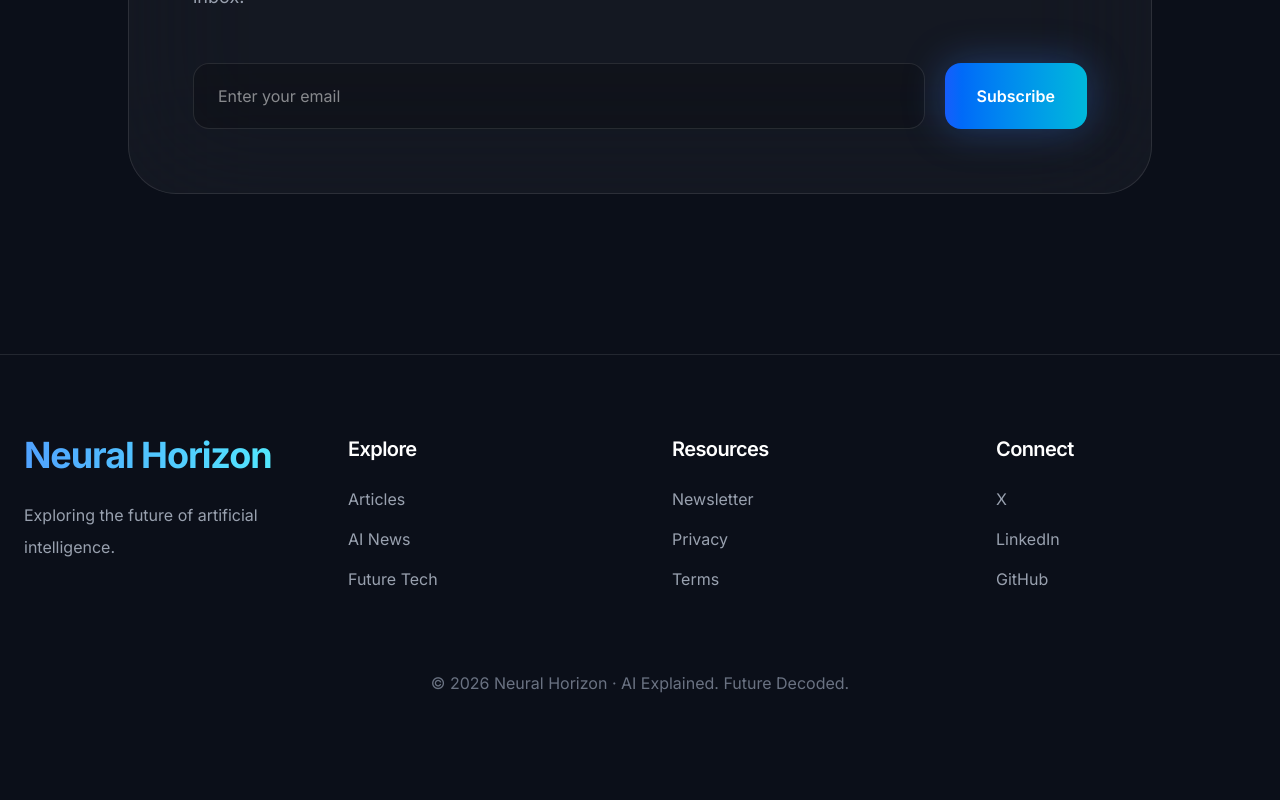
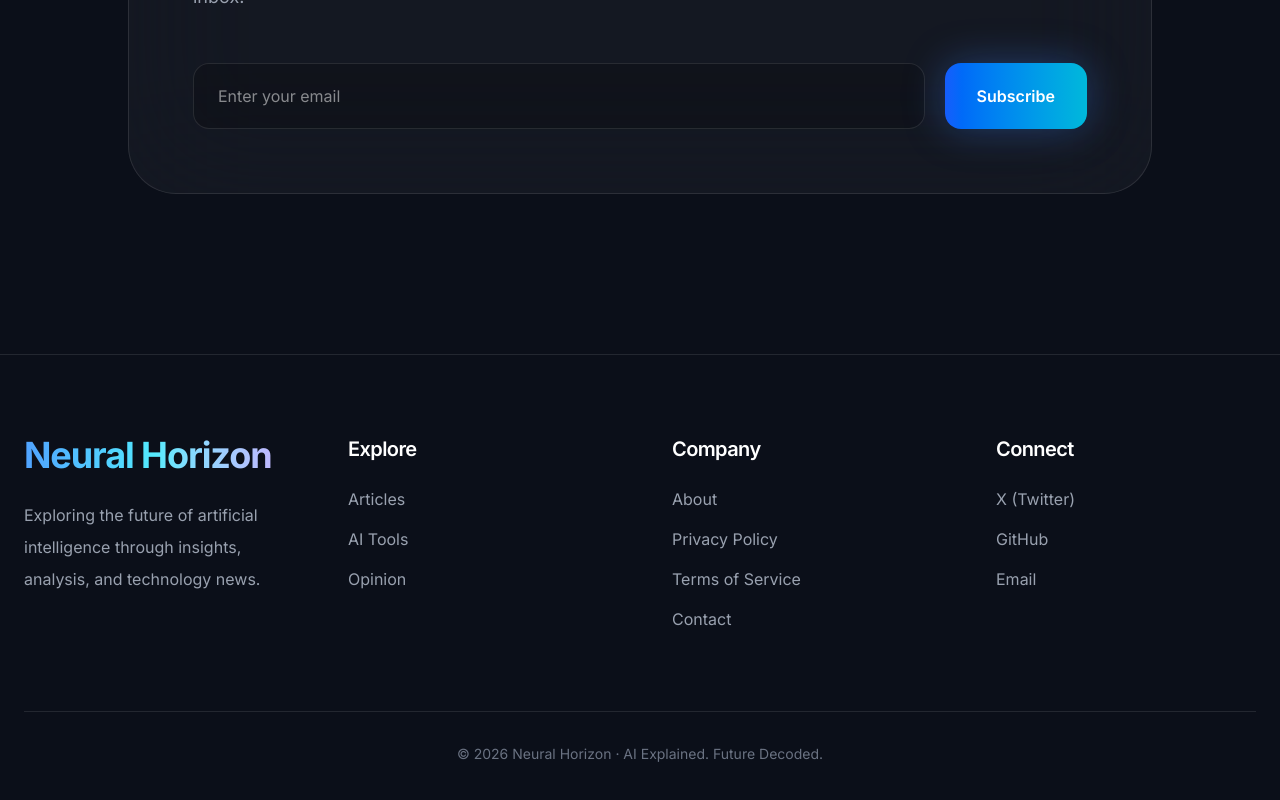
Before and after one commit to prits-1/neural-horizon, a Next.js app: page / in a window 1280 px wide. Shown: the part 5619-6419 px from the top of the page. Before the commit the page ends 6394 px from the top, so only its background shows below. Built offline with nearby package versions, Linux system fonts and the light colour scheme.

Commit message:
Added footer, privacy, contact, terms and robots

```diff
--- /dev/null
+++ b/app/contact/page.tsx
@@ -0,0 +1,43 @@
+export default function ContactPage() {
+  return (
+    <main className="min-h-screen bg-[#0B0F19] px-6 py-32 text-white">
+      <div className="mx-auto max-w-4xl">
+
+        <div className="mb-6 text-sm uppercase tracking-[0.4em] text-blue-400">
+          Contact
+        </div>
+
+        <h1 className="mb-12 text-6xl font-bold">
+          Get In Touch
+        </h1>
+
+        <div className="space-y-8 text-lg leading-9 text-gray-300">
+
+          <p>
+            Thank you for visiting Neural Horizon.
+          </p>
+
+          <p>
+            For questions, feedback, collaborations, or business inquiries,
+            please contact:
+          </p>
+
+          <div className="rounded-3xl border border-white/10 bg-white/[0.03] p-8">
+            <div className="text-blue-400">
+              Email
+            </div>
+
+            <div className="mt-3 text-2xl font-semibold">
+              your@email.com
+            </div>
+          </div>
+
+          <p>
+            We aim to respond to inquiries as soon as possible.
+          </p>
+
+        </div>
+      </div>
+    </main>
+  );
+}
--- /dev/null
+++ b/app/not-found.tsx
@@ -0,0 +1,26 @@
+import Link from "next/link";
+
+export default function NotFound() {
+  return (
+    <main className="flex min-h-screen flex-col items-center justify-center bg-[#0B0F19] px-6 text-white">
+      <div className="text-center">
+        <h1 className="mb-4 text-8xl font-bold">404</h1>
+
+        <h2 className="mb-6 text-4xl font-bold">
+          Page Not Found
+        </h2>
+
+        <p className="mb-10 text-lg text-gray-400">
+          The page you're looking for doesn't exist.
+        </p>
+
+        <Link
+          href="/"
+          className="rounded-2xl bg-blue-600 px-8 py-4 font-semibold transition hover:bg-blue-500"
+        >
+          Back Home
+        </Link>
+      </div>
+    </main>
+  );
+}
--- /dev/null
+++ b/app/privacy/page.tsx
@@ -0,0 +1,41 @@
+export default function PrivacyPage() {
+  return (
+    <main className="min-h-screen bg-[#0B0F19] px-6 py-32 text-white">
+      <div className="mx-auto max-w-4xl">
+        <div className="mb-6 text-sm uppercase tracking-[0.4em] text-blue-400">
+          Legal
+        </div>
+
+        <h1 className="mb-12 text-6xl font-bold">
+          Privacy Policy
+        </h1>
+
+        <div className="space-y-8 text-lg leading-9 text-gray-300">
+          <p>
+            At Neural Horizon, your privacy is important to us.
+            We do not collect personally identifiable information unless you
+            voluntarily provide it.
+          </p>
+
+          <p>
+            Anonymous analytics, cookies, and third-party services may be used
+            to improve user experience and understand website traffic.
+          </p>
+
+          <p>
+            Third-party advertising partners, including Google AdSense, may use
+            cookies to deliver relevant advertisements.
+          </p>
+
+          <p>
+            By using this website, you agree to this Privacy Policy.
+          </p>
+
+          <p>
+            This policy may be updated periodically as the website evolves.
+          </p>
+        </div>
+      </div>
+    </main>
+  );
+}
--- /dev/null
+++ b/app/robots.ts
@@ -0,0 +1,11 @@
+import { MetadataRoute } from "next";
+
+export default function robots(): MetadataRoute.Robots {
+  return {
+    rules: {
+      userAgent: "*",
+      allow: "/",
+    },
+    sitemap: "https://neural-horizon.vercel.app/sitemap.xml",
+  };
+}
--- /dev/null
+++ b/app/terms/page.tsx
@@ -0,0 +1,33 @@
+export default function TermsPage() {
+  return (
+    <main className="min-h-screen bg-[#0B0F19] px-6 py-32 text-white">
+      <div className="mx-auto max-w-4xl">
+        <h1 className="mb-12 text-6xl font-bold">
+          Terms of Service
+        </h1>
+
+        <div className="space-y-8 text-lg leading-9 text-gray-300">
+          <p>
+            By accessing Neural Horizon, you agree to use this website responsibly.
+          </p>
+
+          <p>
+            The content provided on this website is for informational purposes only.
+          </p>
+
+          <p>
+            We make no guarantees regarding the accuracy or completeness of information.
+          </p>
+
+          <p>
+            External links and third-party services are subject to their own policies.
+          </p>
+
+          <p>
+            These terms may change as the website evolves.
+          </p>
+        </div>
+      </div>
+    </main>
+  );
+}
--- a/components/Footer.tsx
+++ b/components/Footer.tsx
@@ -1,61 +1,127 @@
+import Link from "next/link";
+
 export default function Footer() {
   return (
-    <footer className="border-t border-white/10 px-6 py-20">
-
+    <footer className="border-t border-white/10 bg-[#0B0F19] px-6 py-20">
       <div className="mx-auto grid max-w-7xl gap-16 md:grid-cols-4">
-
+        {/* Brand */}
         <div>
-          <h2 className="mb-6 bg-gradient-to-r from-blue-400 to-cyan-300 bg-clip-text text-4xl font-bold text-transparent">
+          <h2 className="mb-6 bg-gradient-to-r from-blue-400 via-cyan-300 to-violet-300 bg-clip-text text-4xl font-bold text-transparent">
             Neural Horizon
           </h2>
 
           <p className="leading-8 text-gray-400">
-            Exploring the future of artificial intelligence.
+            Exploring the future of artificial intelligence through insights,
+            analysis, and technology news.
           </p>
         </div>
 
+        {/* Explore */}
         <div>
-          <h3 className="mb-6 text-xl font-semibold">
+          <h3 className="mb-6 text-xl font-semibold text-white">
             Explore
           </h3>
 
           <div className="space-y-4 text-gray-400">
-            <div>Articles</div>
-            <div>AI News</div>
-            <div>Future Tech</div>
+            <Link
+              href="/articles"
+              className="block transition hover:text-white"
+            >
+              Articles
+            </Link>
+
+            <Link
+              href="/ai-tools"
+              className="block transition hover:text-white"
+            >
+              AI Tools
+            </Link>
+
+            <Link
+              href="/opinion"
+              className="block transition hover:text-white"
+            >
+              Opinion
+            </Link>
           </div>
         </div>
 
+        {/* Company */}
         <div>
-          <h3 className="mb-6 text-xl font-semibold">
-            Resources
+          <h3 className="mb-6 text-xl font-semibold text-white">
+            Company
           </h3>
 
           <div className="space-y-4 text-gray-400">
-            <div>Newsletter</div>
-            <div>Privacy</div>
-            <div>Terms</div>
+            <Link
+              href="/about"
+              className="block transition hover:text-white"
+            >
+              About
+            </Link>
+
+            <Link
+              href="/privacy"
+              className="block transition hover:text-white"
+            >
+              Privacy Policy
+            </Link>
+
+            <Link
+              href="/terms"
+              className="block transition hover:text-white"
+            >
+              Terms of Service
+            </Link>
+
+            <Link
+              href="/contact"
+              className="block transition hover:text-white"
+            >
+              Contact
+            </Link>
           </div>
         </div>
 
+        {/* Connect */}
         <div>
-          <h3 className="mb-6 text-xl font-semibold">
+          <h3 className="mb-6 text-xl font-semibold text-white">
             Connect
           </h3>
 
           <div className="space-y-4 text-gray-400">
-            <div>X</div>
-            <div>LinkedIn</div>
-            <div>GitHub</div>
+            <a
+              href="https://x.com"
+              target="_blank"
+              rel="noopener noreferrer"
+              className="block transition hover:text-white"
+            >
+              X (Twitter)
+            </a>
+
+            <a
+              href="https://github.com"
+              target="_blank"
+              rel="noopener noreferrer"
+              className="block transition hover:text-white"
+            >
+              GitHub
+            </a>
+
+            <Link
+              href="/contact"
+              className="block transition hover:text-white"
+            >
+              Email
+            </Link>
           </div>
         </div>
-
       </div>
 
-      <div className="mt-20 text-center text-gray-500">
+      {/* Bottom */}
+      <div className="mt-20 border-t border-white/10 pt-8 text-center text-sm text-gray-500">
         © 2026 Neural Horizon · AI Explained. Future Decoded.
       </div>
-
     </footer>
   );
 }
```
